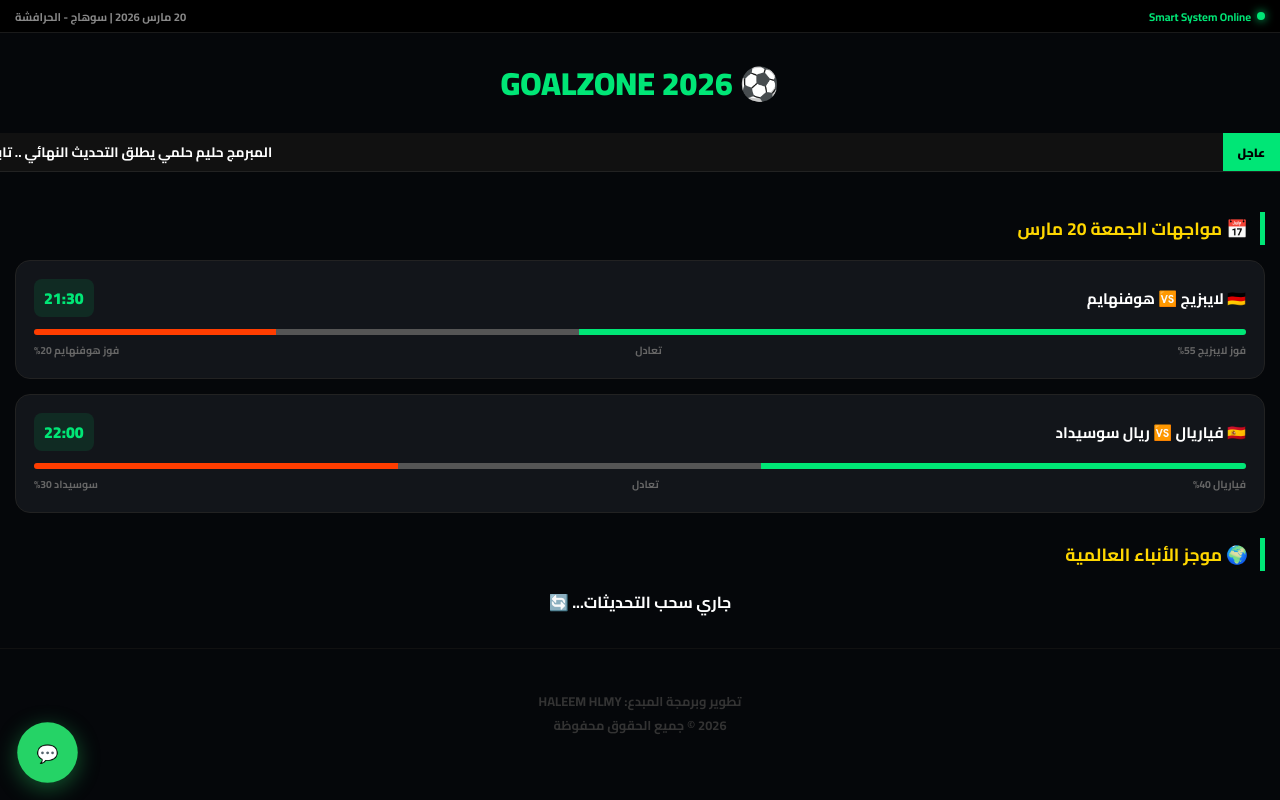
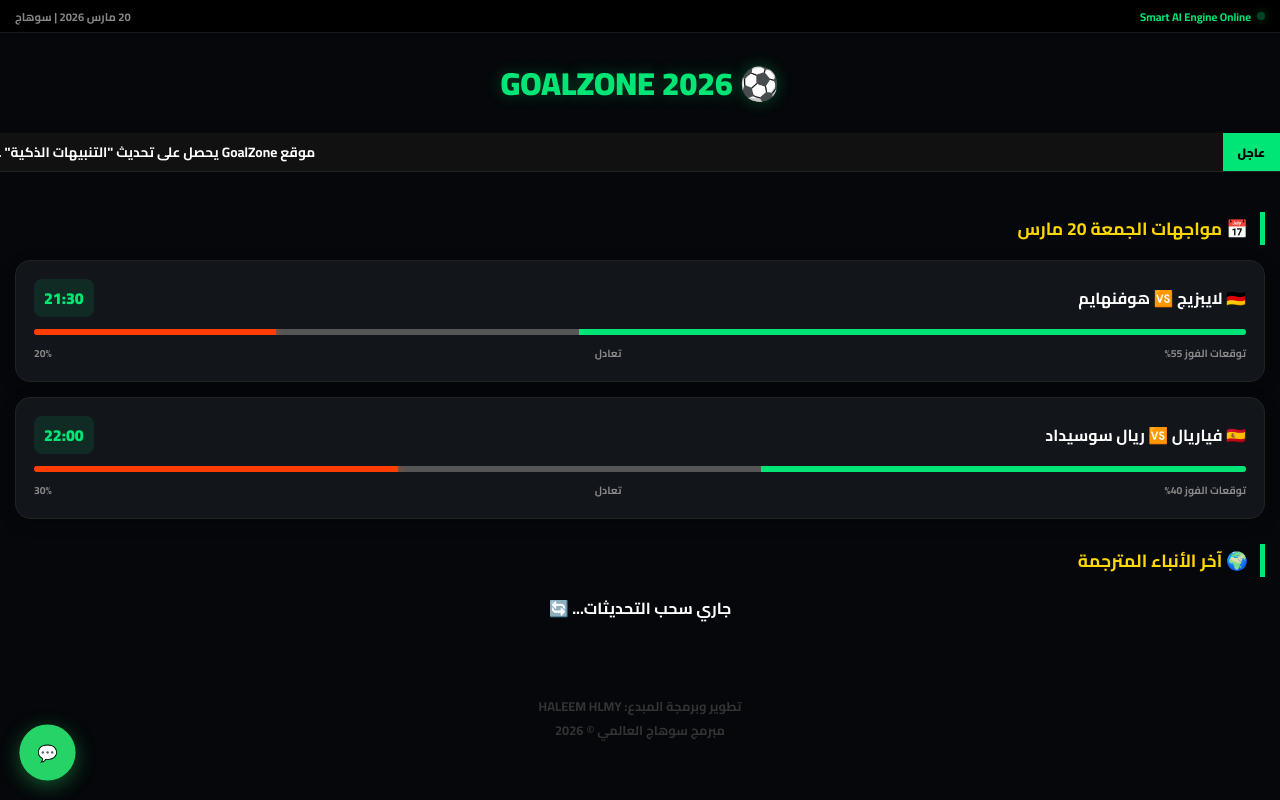
Before and after one commit to haleemhlmygl-source/koora, a plain HTML site: page index.html in a window 1280 px wide. Drawn offline with Linux system fonts and the light colour scheme; no server answers.

Commit message:
Update index.html

```diff
--- a/index.html
+++ b/index.html
@@ -7,7 +7,7 @@
     <link href="https://fonts.googleapis.com/css2?family=Cairo:wght@700;900&display=swap" rel="stylesheet">
     <style>
         :root { --bg: #05070a; --card: #12151a; --green: #00e676; --gold: #ffd700; --red: #ff3d00; }
-        body { background: var(--bg); color: white; font-family: 'Cairo', sans-serif; margin: 0; padding: 0; }
+        body { background: var(--bg); color: white; font-family: 'Cairo', sans-serif; margin: 0; padding: 0; scroll-behavior: smooth; }
 
         .top-bar { background: #000; height: 32px; display: flex; justify-content: space-between; align-items: center; padding: 0 15px; font-size: 0.7rem; color: #888; border-bottom: 1px solid #1a1a1a; }
         .status { color: var(--green); font-weight: bold; display: flex; align-items: center; gap: 6px; }
@@ -15,7 +15,7 @@
         @keyframes blink { 50% { opacity: 0.3; } }
 
         .header-area { padding: 20px 0; text-align: center; }
-        .header { color: var(--green); font-size: 2rem; font-weight: 900; margin: 0; }
+        .header { color: var(--green); font-size: 2rem; font-weight: 900; margin: 0; text-shadow: 0 0 15px rgba(0,230,118,0.3); }
 
         .ticker-wrap { background: #111; border-bottom: 1px solid #222; height: 38px; overflow: hidden; display: flex; align-items: center; }
         .ticker-label { background: var(--green); color: black; padding: 0 15px; font-weight: 900; font-size: 0.75rem; height: 100%; display: flex; align-items: center; z-index: 2; }
@@ -25,42 +25,51 @@
         .content { padding: 15px; }
         .section-title { color: var(--gold); font-size: 1.1rem; margin: 25px 0 15px; border-right: 5px solid var(--green); padding-right: 12px; font-weight: bold; }
 
-        .match-box { background: var(--card); border-radius: 15px; padding: 18px; margin-bottom: 15px; border: 1px solid #222; }
+        .match-box { background: var(--card); border-radius: 15px; padding: 18px; margin-bottom: 15px; border: 1px solid #222; box-shadow: 0 4px 15px rgba(0,0,0,0.3); }
         .match-info { display: flex; justify-content: space-between; align-items: center; margin-bottom: 12px; }
-        .teams { font-weight: 700; font-size: 0.95rem; }
         .time { color: var(--green); font-weight: 900; background: rgba(0,230,118,0.1); padding: 4px 10px; border-radius: 8px; }
 
-        .predict-bar { height: 6px; background: #222; border-radius: 10px; display: flex; overflow: hidden; margin-top: 10px; }
-        .win-h { background: var(--green); height: 100%; }
-        .win-a { background: var(--red); height: 100%; }
-        .draw { background: #555; height: 100%; }
-        .predict-labels { display: flex; justify-content: space-between; font-size: 0.65rem; color: #666; margin-top: 5px; }
+        .predict-bar { height: 6px; background: #222; border-radius: 10px; display: flex; overflow: hidden; margin-top: 10px; box-shadow: inset 0 0 5px #000; }
+        .win-h { background: var(--green); box-shadow: 0 0 8px var(--green); }
+        .win-a { background: var(--red); box-shadow: 0 0 8px var(--red); }
+        .draw { background: #555; }
+        .predict-labels { display: flex; justify-content: space-between; font-size: 0.65rem; color: #888; margin-top: 8px; }
 
-        /* زر واتساب مربوط برقم حليم 0552715934 */
+        /* زر واتساب */
         .wa-float { position: fixed; bottom: 20px; left: 20px; background: #25d366; color: white; width: 55px; height: 55px; border-radius: 50%; display: flex; align-items: center; justify-content: center; box-shadow: 0 5px 20px rgba(37,211,102,0.4); z-index: 100; text-decoration: none; animation: pulse-wa 2s infinite; }
         @keyframes pulse-wa { 0% { transform: scale(1); } 50% { transform: scale(1.1); } 100% { transform: scale(1); } }
+
+        /* زر العودة للأعلى */
+        #backToTop { position: fixed; bottom: 85px; left: 25px; background: #333; color: white; width: 40px; height: 40px; border-radius: 50%; display: none; align-items: center; justify-content: center; border: 1px solid #444; cursor: pointer; z-index: 99; font-size: 20px; }
+
+        /* رسالة الترحيب الذكية */
+        #toast { position: fixed; bottom: 30px; right: 50%; transform: translateX(50%); background: var(--green); color: black; padding: 10px 20px; border-radius: 30px; font-weight: bold; font-size: 0.8rem; box-shadow: 0 10px 30px rgba(0,0,0,0.5); display: none; z-index: 1000; animation: slideUp 0.5s ease; }
+        @keyframes slideUp { from { bottom: -50px; opacity: 0; } to { bottom: 30px; opacity: 1; } }
 
         .news-card { background: var(--card); border-radius: 15px; padding: 18px; border: 1px solid #222; margin-bottom: 15px; border-right: 4px solid var(--gold); }
         .news-title { color: #eee; font-size: 0.95rem; line-height: 1.6; text-decoration: none; display: block; font-weight: 700; }
 
-        .footer { text-align: center; color: #333; padding: 40px 20px; font-size: 0.8rem; border-top: 1px solid #111; }
+        .footer { text-align: center; color: #333; padding: 40px 20px; font-size: 0.8rem; }
     </style>
 </head>
 <body>
 
+    <div id="toast">مرحباً حليم! تم تحديث المواعيد بنجاح ⚽</div>
+
     <div class="top-bar">
-        <div class="status"><span class="dot"></span> Smart System Online</div>
-        <div>20 مارس 2026 | سوهاج - الحرافشة</div>
+        <div class="status"><span class="dot"></span> Smart AI Engine Online</div>
+        <div>20 مارس 2026 | سوهاج</div>
     </div>
 
     <div class="header-area"><h1 class="header">⚽ GOALZONE 2026</h1></div>
 
     <div class="ticker-wrap">
         <div class="ticker-label">عاجل</div>
-        <div class="ticker-text">المبرمج حليم حلمي يطلق التحديث النهائي .. تابع توقعات مباريات الليلة المباشرة .. أهلاً بكم في عالم الاحتراف الرياضي ..</div>
+        <div class="ticker-text">موقع GoalZone يحصل على تحديث "التنبيهات الذكية" .. تابع توقعات مباريات الليلة المباشرة .. أهلاً بكم في عالم الاحتراف الرياضي ..</div>
     </div>
 
     <a href="https://wa.me/20552715934" class="wa-float" target="_blank">💬</a>
+    <div id="backToTop" onclick="window.scrollTo(0,0)">↑</div>
 
     <div class="content">
         <div class="section-title">📅 مواجهات الجمعة 20 مارس</div>
@@ -68,22 +77,42 @@
         <div class="match-box">
             <div class="match-info"><span class="teams">🇩🇪 لايبزيج 🆚 هوفنهايم</span> <span class="time">21:30</span></div>
             <div class="predict-bar"><div class="win-h" style="width: 55%"></div><div class="draw" style="width: 25%"></div><div class="win-a" style="width: 20%"></div></div>
-            <div class="predict-labels"><span>فوز لايبزيج 55%</span><span>تعادل</span><span>فوز هوفنهايم 20%</span></div>
+            <div class="predict-labels"><span>توقعات الفوز 55%</span><span>تعادل</span><span>20%</span></div>
         </div>
 
         <div class="match-box">
             <div class="match-info"><span class="teams">🇪🇸 فياريال 🆚 ريال سوسيداد</span> <span class="time">22:00</span></div>
             <div class="predict-bar"><div class="win-h" style="width: 40%"></div><div class="draw" style="width: 30%"></div><div class="win-a" style="width: 30%"></div></div>
-            <div class="predict-labels"><span>فياريال 40%</span><span>تعادل</span><span>سوسيداد 30%</span></div>
+            <div class="predict-labels"><span>توقعات الفوز 40%</span><span>تعادل</span><span>30%</span></div>
         </div>
 
-        <div class="section-title">🌍 موجز الأنباء العالمية</div>
+        <div class="section-title">🌍 آخر الأنباء المترجمة</div>
         <div id="news-section"><p style="text-align:center;">جاري سحب التحديثات... 🔄</p></div>
     </div>
 
-    <div class="footer">تطوير وبرمجة المبدع: <b>HALEEM HLMY</b> <br> 2026 © جميع الحقوق محفوظة</div>
+    <div class="footer">تطوير وبرمجة المبدع: <b>HALEEM HLMY</b> <br> مبرمج سوهاج العالمي © 2026</div>
 
     <script>
+        // إظهار رسالة الترحيب
+        window.onload = function() {
+            setTimeout(() => {
+                const toast = document.getElementById('toast');
+                toast.style.display = 'block';
+                setTimeout(() => { toast.style.display = 'none'; }, 3000);
+            }, 1000);
+            loadNews();
+        };
+
+        // إظهار زر العودة للأعلى
+        window.onscroll = function() {
+            const btn = document.getElementById('backToTop');
+            if (document.body.scrollTop > 100 || document.documentElement.scrollTop > 100) {
+                btn.style.display = "flex";
+            } else {
+                btn.style.display = "none";
+            }
+        };
+
         async function loadNews() {
             try {
                 const res = await fetch('https://api.rss2json.com/v1/api.json?rss_url=https%3A%2F%2Ffeeds.bbci.co.uk%2Fsport%2Ffootball%2Frss.xml');
@@ -97,7 +126,6 @@
                 document.getElementById('news-section').innerHTML = html;
             } catch (e) { console.log(e); }
         }
-        loadNews();
     </script>
 </body>
 </html>
```
